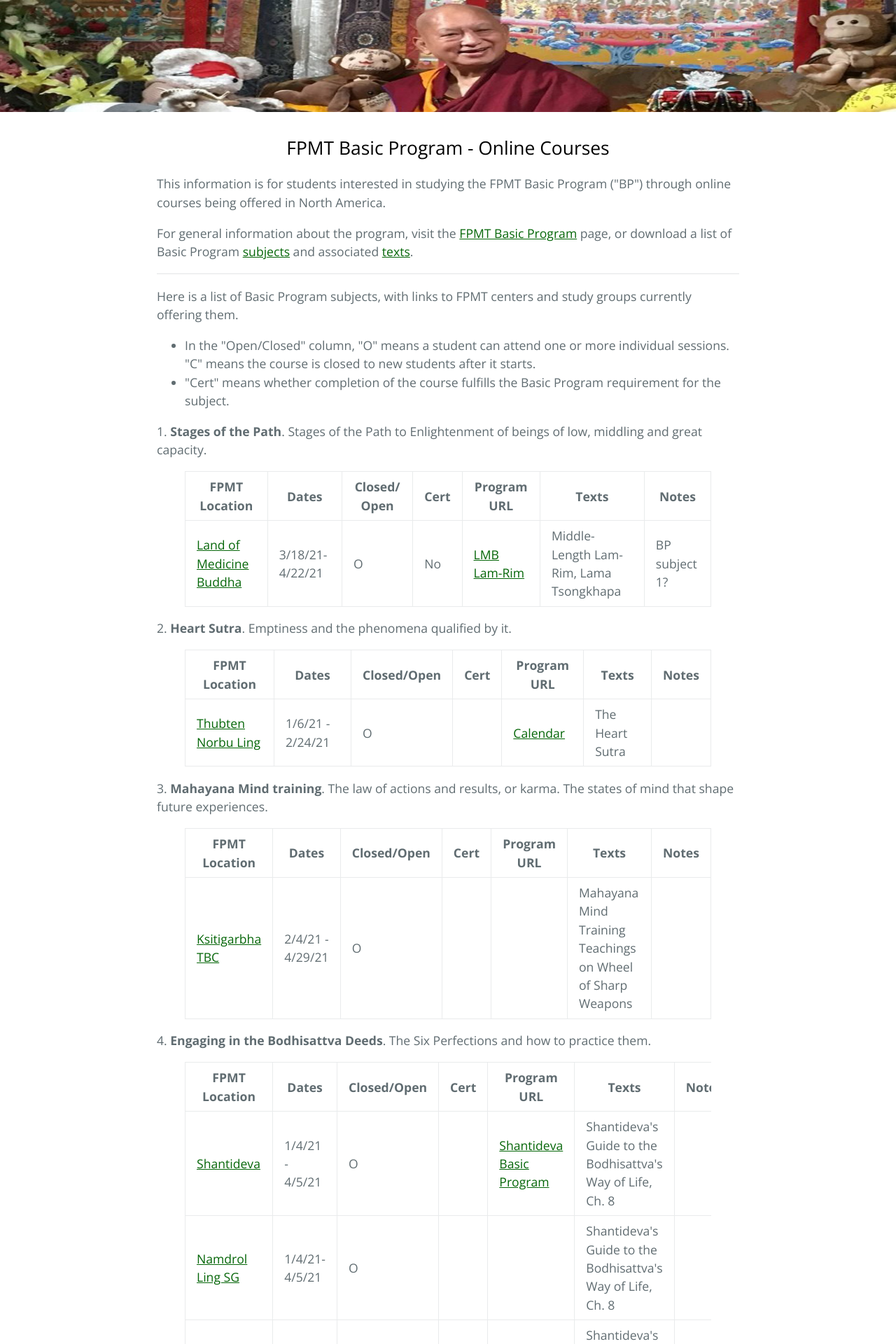
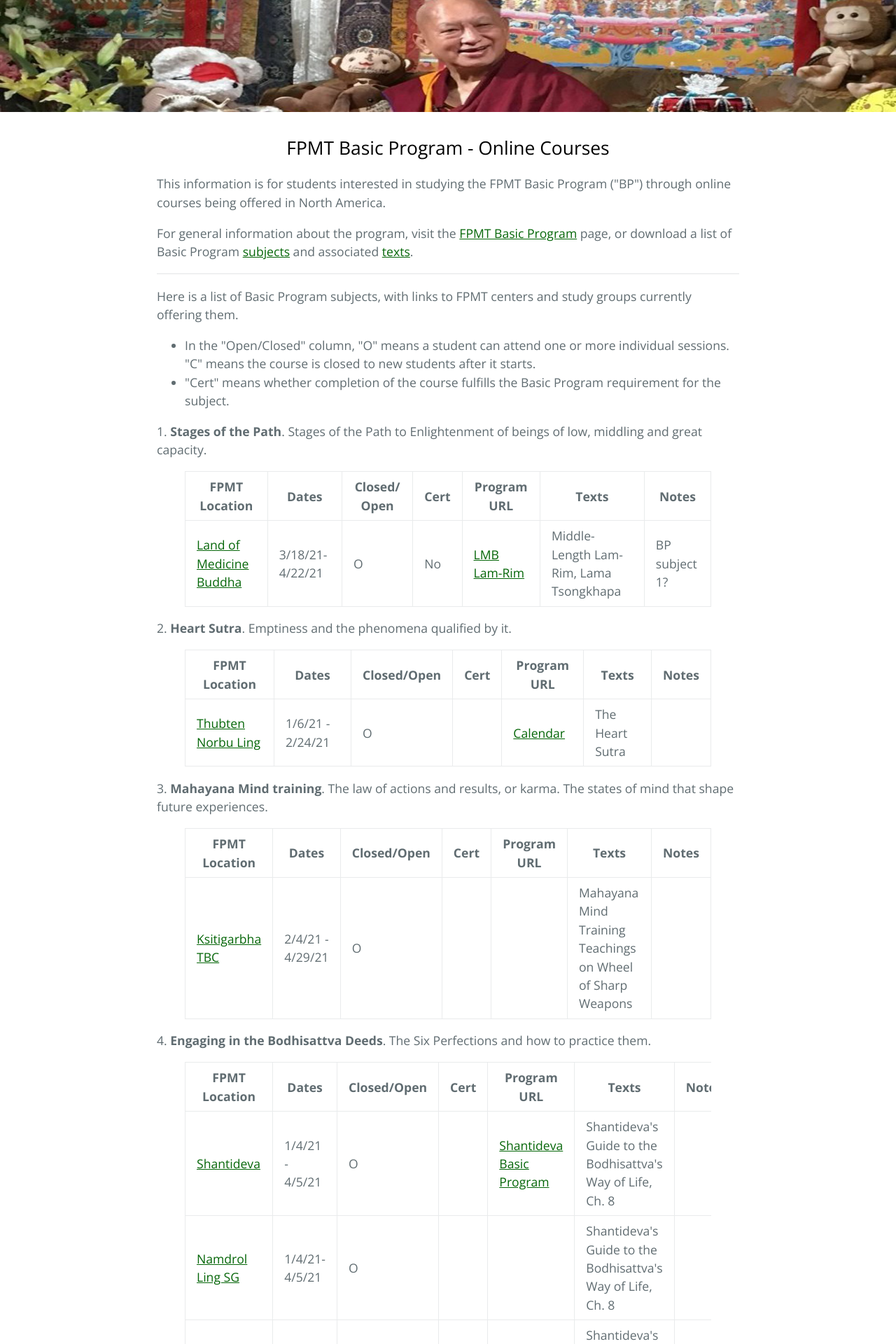
Before and after one commit to lgeorge/lgeorge.github.io, a Jekyll site: the page built from index.html, in a window 1280 px wide. Shown: the top 1920 px of the page at 70% size. Built offline with Jekyll 4.4.1, drawn with Linux system fonts in a browser that asks for light colours.

Commit message:
Update style.scss

```diff
--- a/assets/css/style.scss
+++ b/assets/css/style.scss
@@ -18,7 +18,7 @@ $body-link-color: #056608 !default;
   background-color: black;
   background-size: cover;
   position: relative;
-  background-size: 100% 100%;
+  background-size: 100% 120%;
   /* width: 100%;       /* was px */
   /* height: auto;      /* added 4/6/21 */
 
```
